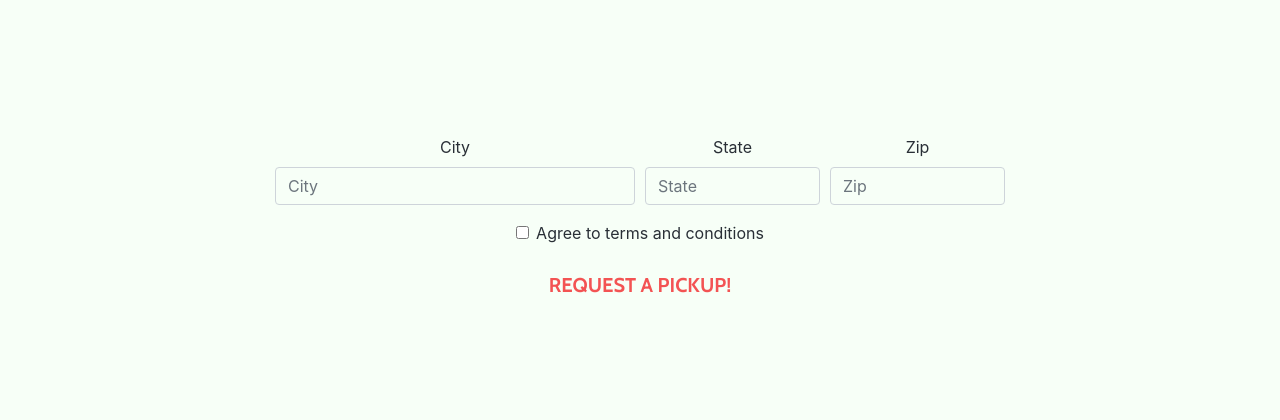
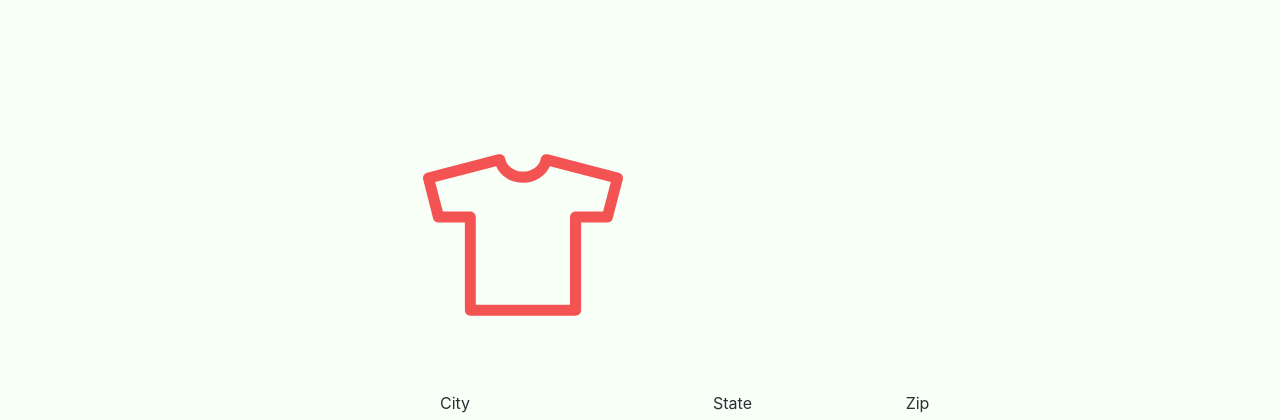
Before and after one commit to rayraydejesus/DevFest2018, a website with bundled scripts: page GivEasy/index.html in a window 1280 px wide. Shown: the part 2100-2520 px from the top of the page. Built offline with nearby package versions, Linux system fonts and the light colour scheme.

Commit message:
added icons

```diff
--- a/GivEasy/css/grayscale.css
+++ b/GivEasy/css/grayscale.css
@@ -285,3 +285,31 @@ img::-moz-selection {
 .hey{
   color: #f35353 !important;
 }
+
+.buttonOne{
+
+  background-size: contain;
+  cursor: pointer;
+  height: 200px;
+  width: 200px;
+  margin-right: 30px;
+
+
+}
+.buttonTwo{
+
+  background-size: contain;
+  cursor: pointer;
+  height: 170px;
+  width: 170px;
+  padding-bottom: 7px;
+  margin-left: 30px;
+
+}
+
+.wrapper {
+  display: block;
+  margin-bottom: 50px;
+  margin-right: auto;
+  margin-left: auto;
+}
--- a/GivEasy/index.html
+++ b/GivEasy/index.html
@@ -86,6 +86,8 @@
     </section>
 
     <!-- Download Section -->
+
+
     <section id="download" class="download-section content-section text-center">
       <div class="container">
         <div class="col-lg-8 mx-auto">
@@ -99,6 +101,12 @@
     <!-- Request Section -->
     <section id="contact" class="content-section text-center">
       <div class="container">
+        <div class="row col-lg-8 mx-auto">
+        <div class="wrapper">
+          <input class="buttonOne" type="image" src="img/t-shirt-red.svg" alt="SUBMIT">
+          <input class="buttonTwo" type="image" src="img/cutlery-white.svg" alt="SUBMIT">
+        </div>
+        </div>
         <div class="row">
           <div class="col-lg-8 mx-auto">
               <form class="needs-validation" novalidate>
```
